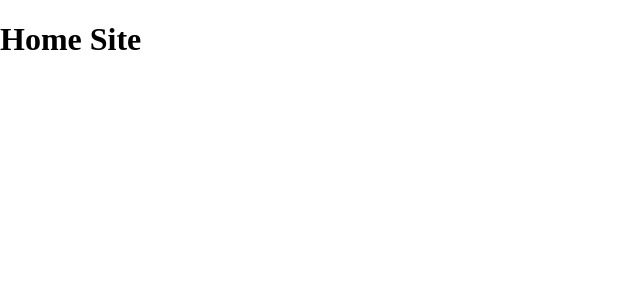
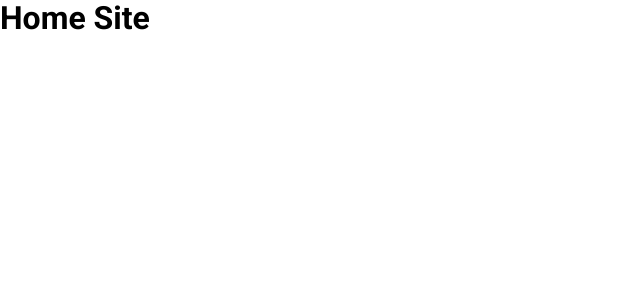
Before and after one commit to rodrigopulse/boilerplate-next, a Next.js app: page / in a window 1280 px wide. Shown: the top 300 px of the page, without its empty margins (0-640 px from the left). Built offline with nearby package versions, Linux system fonts and the light colour scheme.

Commit message:
import de fonte e reset de elementos

```diff
--- a/pages/_app.js
+++ b/pages/_app.js
@@ -1,4 +1,5 @@
 import "normalize.css";
+import "../styles/main.scss";
 
 function MyApp({ Component, pageProps }) {
   return <Component {...pageProps} />;
--- /dev/null
+++ b/styles/_fonts.scss
@@ -0,0 +1,6 @@
+@import url("https://fonts.googleapis.com/css2?family=Roboto:wght@400;700&display=swap");
+
+body {
+  font-size: 16px;
+  font-family: "Roboto", sans-serif;
+}
--- a/styles/main.scss
+++ b/styles/main.scss
@@ -1,6 +1,23 @@
+html,
 body {
   padding: 0;
   margin: 0;
-  font-family: -apple-system, BlinkMacSystemFont, Segoe UI, Roboto, Oxygen,
-    Ubuntu, Cantarell, Fira Sans, Droid Sans, Helvetica Neue, sans-serif;
 }
+h1,
+h2,
+h3,
+h4,
+p,
+ul,
+li,
+div,
+a,
+nav,
+footer,
+header {
+  padding: 0;
+  margin: 0;
+}
+
+// Imports
+@import "fonts";
```
